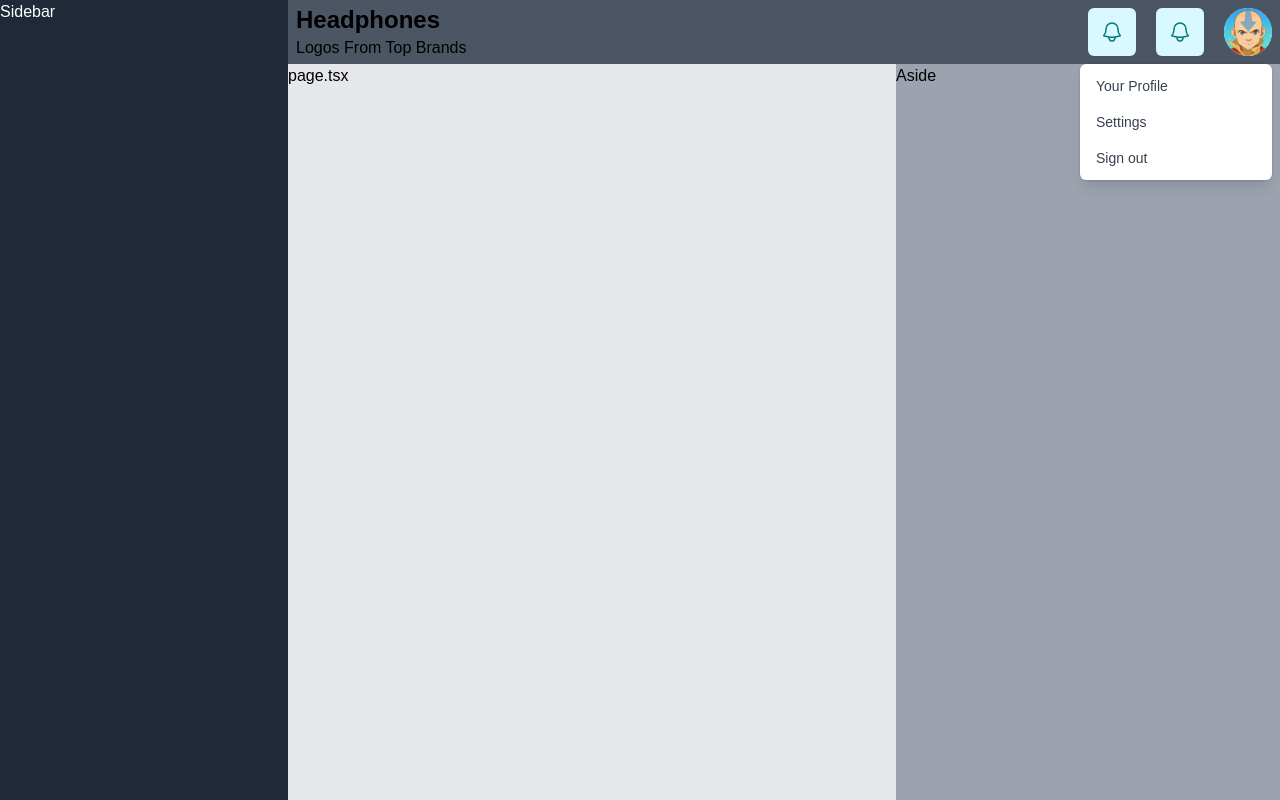
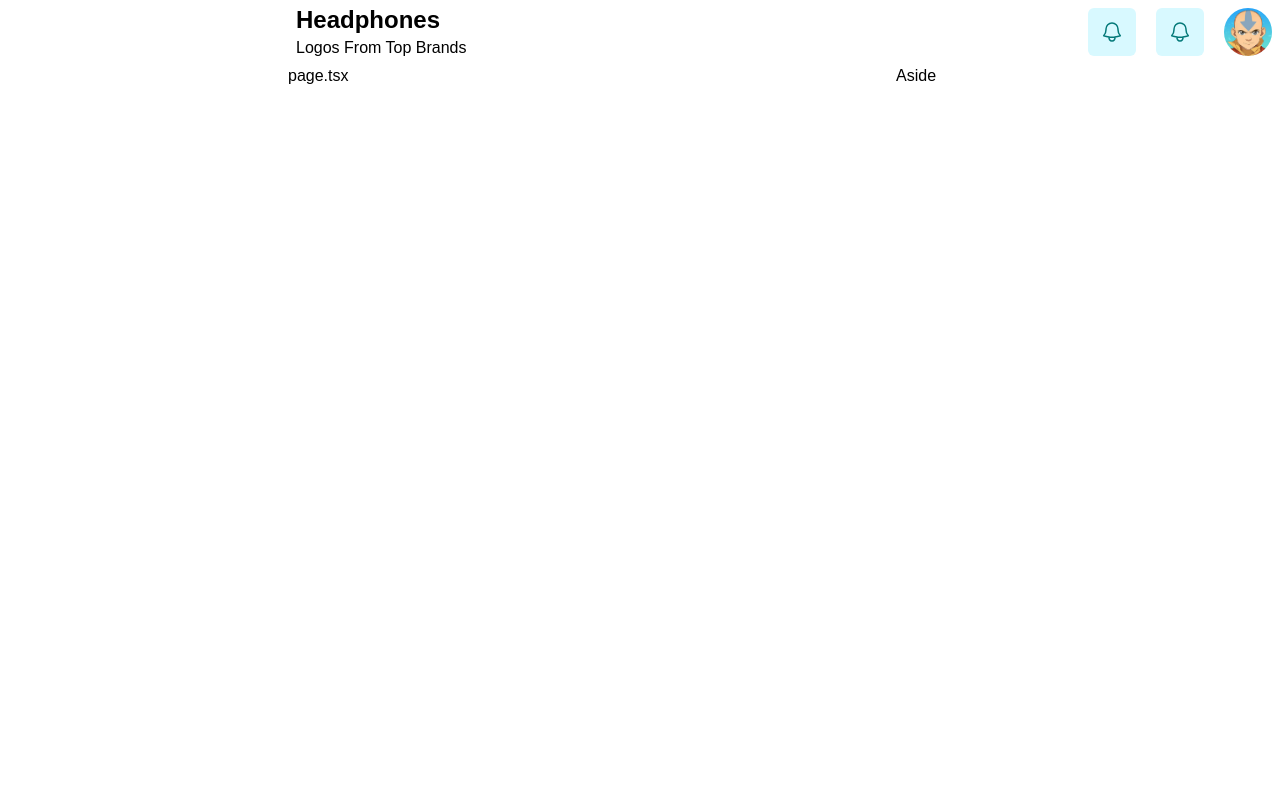
Before and after one commit to Majid-Arab/soundix-tailwind, a Next.js app: page / in a window 1280 px wide. Built offline with nearby package versions, Linux system fonts and the light colour scheme.

Commit message:
styles setup

```diff
--- a/src/app/layout.tsx
+++ b/src/app/layout.tsx
@@ -19,25 +19,25 @@ export default function RootLayout({
     <html lang="en">
       <body className="h-screen flex">
     {/* <!-- Sidebar --> */}
-    <div className="h-full w-72 bg-gray-800 text-white flex-shrink-0">
+    <div className="h-full w-72 text-white flex-shrink-0">
         Sidebar
     </div>
 
     <div className="flex flex-col w-full">
         {/* <!-- Header --> */}
-        <header className="h-16 w-full bg-gray-600">
+        <header className="h-16 w-full">
             <Navbar />
         </header>
 
         <div className="flex flex-grow">
 
             {/* <!-- Main Content --> */}
-            <main className="flex-grow bg-gray-200">
+            <main className="flex-grow">
                 {children}
             </main>
 
             {/* <!-- Aside --> */}
-            <aside className="h-full w-96 bg-gray-400 flex-shrink-0">
+            <aside className="h-full w-96 flex-shrink-0">
                 Aside
             </aside>
         </div>
--- a/src/components/navbar.tsx
+++ b/src/components/navbar.tsx
@@ -2,7 +2,6 @@ import React from "react";
 import Image from "next/image";
 import Logo from "../../public/logo.png";
 import Avatar from "../../public/avatar.png";
-
 
 function Navbar() {
   return (
@@ -120,8 +119,13 @@ function Navbar() {
                   />
                 </button>
               </div>
-              <div className="absolute right-0 z-10 mt-2 w-48 origin-top-right rounded-md bg-white py-1 shadow-lg ring-1 ring-black ring-opacity-5 focus:outline-none" role="menu" aria-orientation="vertical" aria-labelledby="user-menu-button" tabIndex={-1}>
-
+                {/* <div
+                  className="absolute right-0 z-10 mt-2 w-48 origin-top-right rounded-md bg-white py-1 shadow-lg ring-1 ring-black ring-opacity-5 focus:outline-none"
+                  role="menu"
+                  aria-orientation="vertical"
+                  aria-labelledby="user-menu-button"
+                  tabIndex={-1}
+                >
                   <a
                     href="#"
                     className="block px-4 py-2 text-sm text-gray-700"
@@ -149,7 +153,7 @@ function Navbar() {
                   >
                     Sign out
                   </a>
-              </div>
+                </div> */}
             </div>
           </div>
         </div>
--- a/src/components/sidebar.tsx
+++ b/src/components/sidebar.tsx
@@ -0,0 +1,9 @@
+import React from 'react'
+
+function sidebar() {
+  return (
+    <div>sidebar</div>
+  )
+}
+
+export default sidebar
```
Lines whose indentation alone changed are shown as unchanged.
